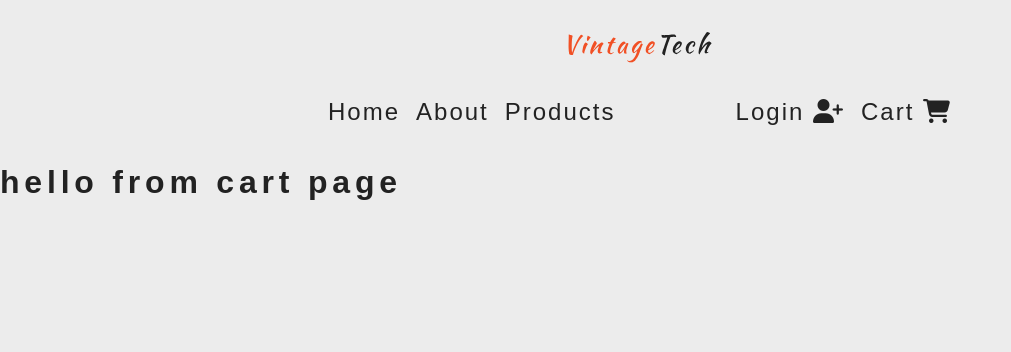
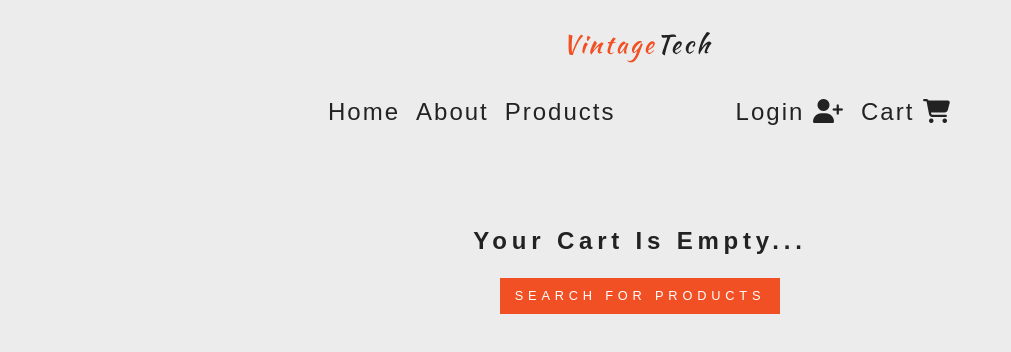
Before and after one commit to julianoperin/Tech-Ecommerce-, a React (Create React App) app: page /cart in a window 1280 px wide. Shown: the top 352 px of the page, without its empty margins (0-1011 px from the left). Built offline with nearby package versions, Linux system fonts and the light colour scheme; no server answers.

Commit message:
set up empty cart

```diff
--- a/src/components/Cart/EmptyCart.js
+++ b/src/components/Cart/EmptyCart.js
@@ -1,5 +1,13 @@
 import React from "react";
+import { Link } from "react-router-dom";
 
 export default function EmptyCart() {
-  return <h1>hello from empty cart</h1>;
+  return (
+    <section className="empty-cart section">
+      <h2>Your cart is empty...</h2>
+      <Link to="/products" className="btn btn-primary">
+        Search for Products
+      </Link>
+    </section>
+  );
 }
--- a/src/context/cart.js
+++ b/src/context/cart.js
@@ -6,7 +6,7 @@ import localCart from "../utils/localCart";
 const CartContext = createContext();
 
 function CartProvider({ children }) {
-  const [cart, setCart] = useState(localCart);
+  const [cart, setCart] = useState([]);
   const [total, setTotal] = useState(0);
   const [cartItems, setCartItems] = useState(0);
   return (
--- a/src/pages/Cart.js
+++ b/src/pages/Cart.js
@@ -1,9 +1,18 @@
 import React from "react";
 import { CartContext } from "../context/cart";
+import EmptyCart from "../components/Cart/EmptyCart";
+import CartItem from "../components/Cart/CartItem";
+
+import { Link } from "react-router-dom";
+// import {useContext} from '../context/users'
 
 export default function Cart() {
+  let user = false;
   const { cart, total } = React.useContext(CartContext);
-  console.log(cart, total);
+
+  if (cart.length === 0) {
+    return <EmptyCart />;
+  }
 
   return <h1>hello from cart page</h1>;
 }
```
